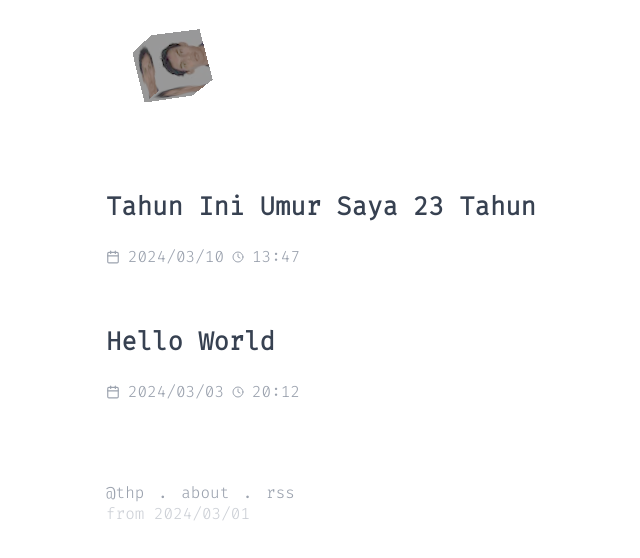
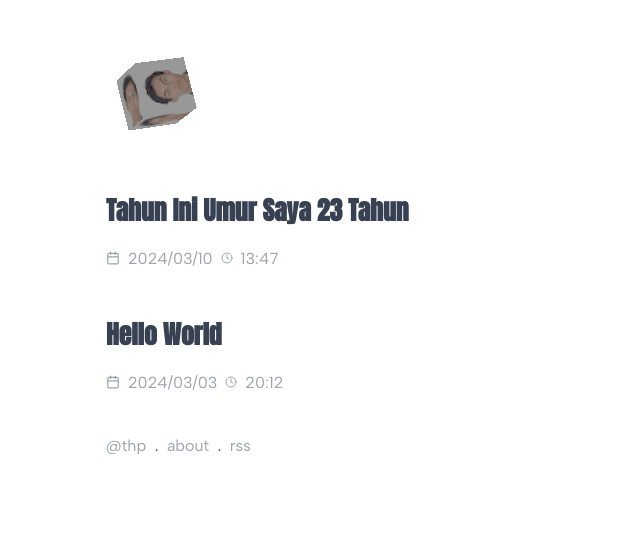
Before and after one commit to tarsisius/www, a SvelteKit app: page / in a window 1280 px wide. Shown: the top 558 px of the page, without its empty margins (278-918 px from the left). Built offline with nearby package versions, Linux system fonts and the light colour scheme.

Commit message:
update fonts

```diff
--- a/src/app.html
+++ b/src/app.html
@@ -10,7 +10,7 @@
     <link rel="preconnect" href="https://fonts.googleapis.com" />
     <link rel="preconnect" href="https://fonts.gstatic.com" crossorigin />
     <link
-      href="https://fonts.googleapis.com/css2?family=Fira+Code:wght@300&display=swap"
+      href="https://fonts.googleapis.com/css2?family=Albert+Sans:ital@0;1&family=Anton&display=swap"
       rel="stylesheet" />
     %sveltekit.head%
   </head>
--- a/src/lib/components/post-card.svelte
+++ b/src/lib/components/card.svelte
@@ -9,6 +9,7 @@
   $: ({ title, slug, published } = meta)
 </script>
 
+<article>
   <h1 class="title">
     {#if home}
       <a href="{base}/{slug}">{title}</a>
@@ -26,12 +27,19 @@
       {published.time}
     </time>
   </div>
+</article>
 
 <style>
+  article {
+    margin-bottom: 2.75rem;
+  }
+
   .title {
+    font-family: 'Anton', sans-serif;
     color: var(--text-hover);
     font-size: 1.6rem;
     line-height: 2.8rem;
+    margin: 0;
     margin-bottom: 1rem;
     font-weight: bolder;
   }
--- a/src/lib/components/footer.svelte
+++ b/src/lib/components/footer.svelte
@@ -2,18 +2,20 @@
   import { base } from '$app/paths'
 </script>
 
-<h1>
+<div class="footer">
   <a class="link" href={base} target="_blank">@thp</a>
   <span class="dot">.</span>
   <a class="link" href={base} target="_blank">about</a>
   <span class="dot">.</span>
   <a class="link" href={base} target="_blank">rss</a>
-  <br />
-  <span class="since">from 2024/03/01</span>
-</h1>
+</div>
 
 <style>
-  h1 {
+  .footer {
+    max-width: 32rem;
+    margin: 0 auto;
+    padding: 0 2rem;
+
     margin-top: 2rem;
     font-size: inherit;
     font-weight: inherit;
@@ -24,11 +26,8 @@
   }
 
   .dot {
+    color: var(--text-hover);
     margin-left: 0.25rem;
     margin-right: 0.25rem;
   }
-
-  .since {
-    opacity: 0.5;
-  }
 </style>
--- a/src/lib/components/header.svelte
+++ b/src/lib/components/header.svelte
@@ -12,6 +12,9 @@
     align-items: center;
     justify-content: space-between;
     position: relative;
-    padding: 1rem 1rem;
+
+    max-width: 32rem;
+    margin: 2.75rem auto;
+    padding: 0 2rem;
   }
 </style>
--- a/src/routes/(main-layout)/+layout.svelte
+++ b/src/routes/(main-layout)/+layout.svelte
@@ -3,19 +3,6 @@
   import Header from '$lib/components/header.svelte'
 </script>
 
-<main>
-  <Header />
-  <slot />
-  <Footer />
-</main>
-
-<style>
-  main {
-    display: flex;
-    flex-direction: column;
-    gap: 2rem;
-    max-width: 32rem;
-    margin: 0 auto;
-    padding: 0 2rem;
-  }
-</style>
+<Header />
+<slot />
+<Footer />
--- a/src/routes/(main-layout)/+page.svelte
+++ b/src/routes/(main-layout)/+page.svelte
@@ -1,6 +1,6 @@
 <script lang="ts">
   import type { PageData } from './$types'
-  import PostCard from '$lib/components/post-card.svelte'
+  import Card from '$lib/components/card.svelte'
 
   export let data: PageData
 </script>
@@ -10,18 +10,16 @@
   <meta name="description" content="It's my life logging" />
 </svelte:head>
 
-<article>
+<div class="home">
   {#each data.meta as meta}
-    <div>
-      <PostCard {meta} home />
-    </div>
+    <Card {meta} home />
   {/each}
-</article>
+</div>
 
 <style>
-  article {
-    display: flex;
-    gap: 1rem;
-    flex-direction: column;
+  .home {
+    max-width: 32rem;
+    margin: 0 auto;
+    padding: 0 2rem;
   }
 </style>
--- a/src/routes/(main-layout)/[slug]/+page.svelte
+++ b/src/routes/(main-layout)/[slug]/+page.svelte
@@ -1,7 +1,7 @@
 <script lang="ts">
   import { base } from '$app/paths'
   import ChevronLeft from '$lib/components/icons/chevron-left.svelte'
-  import PostCard from '$lib/components/post-card.svelte'
+  import Card from '$lib/components/card.svelte'
 
   import type { PageData } from './$types'
   export let data: PageData
@@ -17,7 +17,7 @@
     <ChevronLeft size={14} />
     <a href="{base}/">back to list</a>
   </div>
-  <PostCard meta={data.post.meta} home={false} />
+  <Card meta={data.post.meta} home={false} />
   <div class="main-content">
     {@html data.post.html}
   </div>
@@ -25,8 +25,9 @@
 
 <style>
   article {
-    display: flex;
-    flex-direction: column;
+    max-width: 32rem;
+    margin: 0 auto;
+    padding: 0 2rem;
   }
 
   .top {
--- a/src/routes/+layout.svelte
+++ b/src/routes/+layout.svelte
@@ -13,7 +13,7 @@
 
   :global(body) {
     margin: 0;
-    font-family: 'Fira Code', monospace;
+    font-family: 'Albert Sans', sans-serif;
     font-weight: 400;
     color: var(--text);
     background-color: var(--bg);
```
Lines whose indentation alone changed are shown as unchanged.
